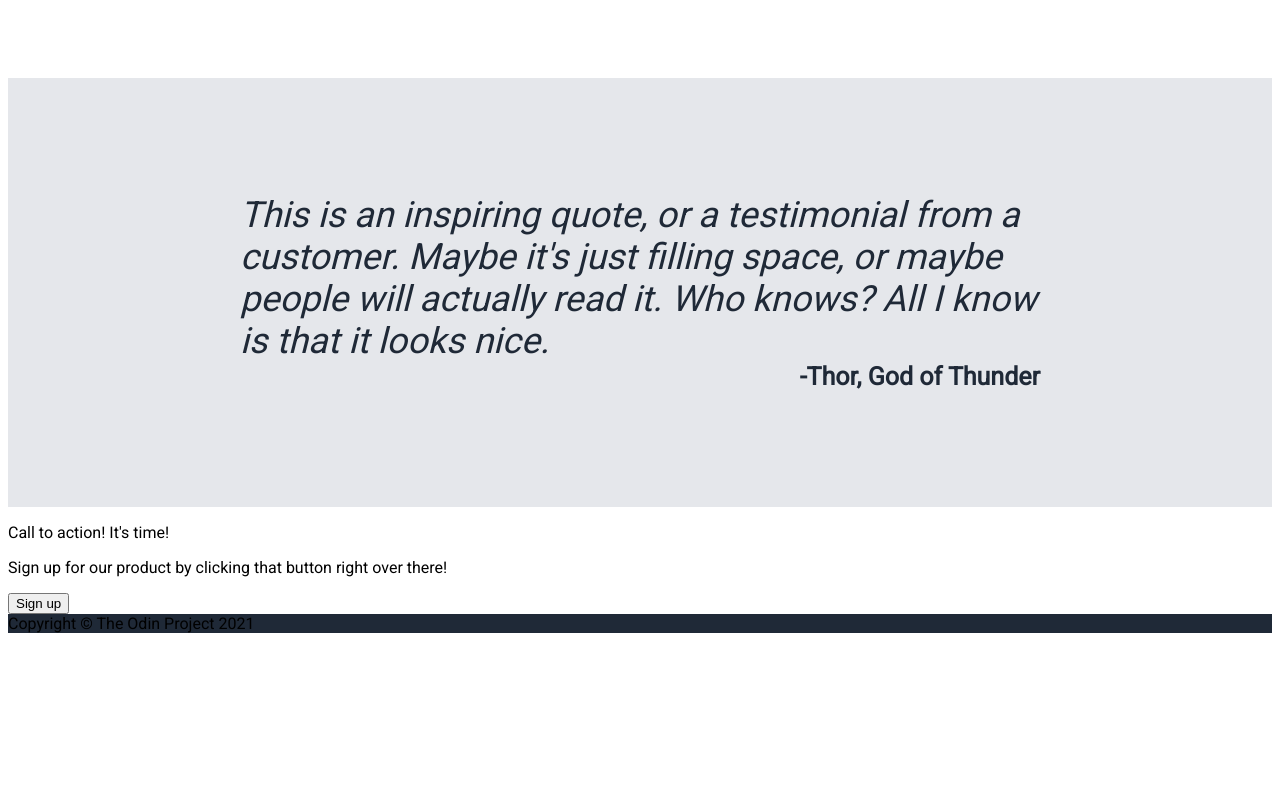
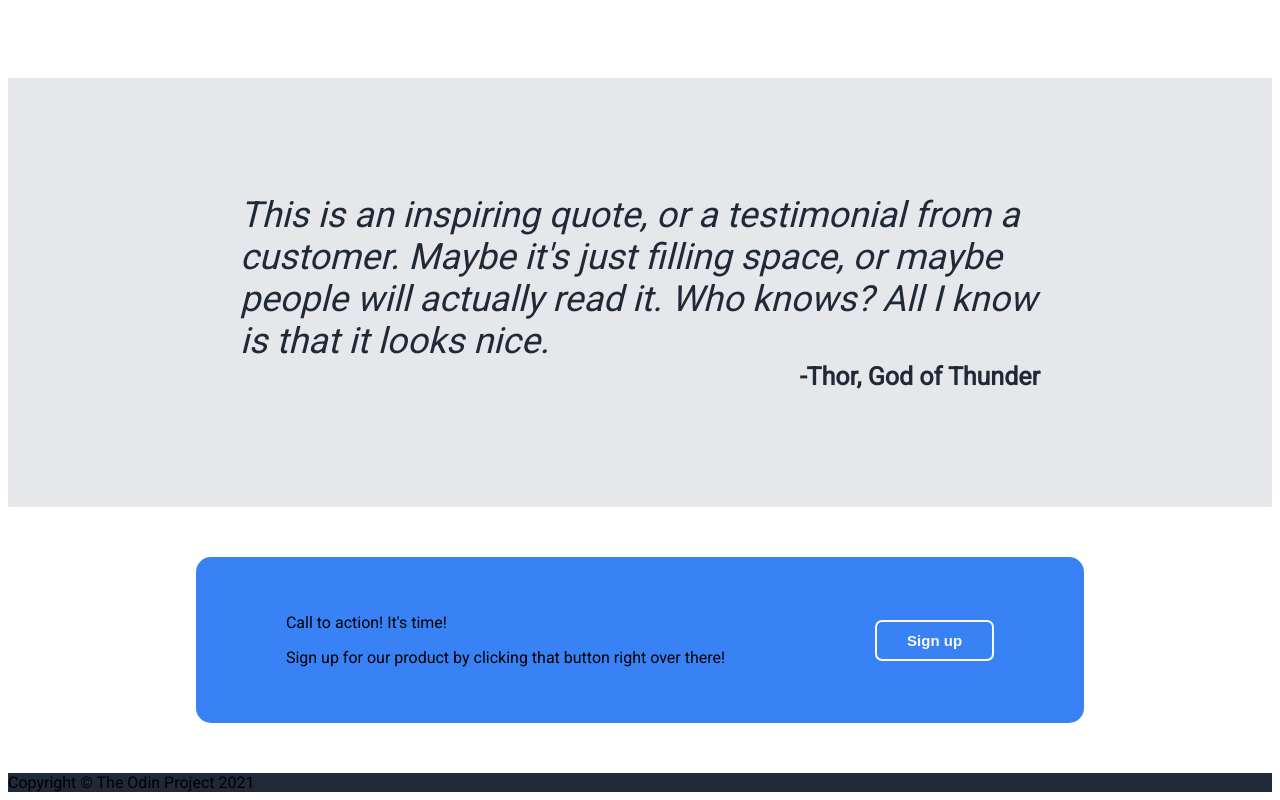
Before and after one commit to MarcoDomi/odin-landing_page, a plain HTML site: page index.html in a window 1280 px wide. Shown: the part 942-1742 px from the top of the page. Before the commit the page ends 1583 px from the top, so only its background shows below. Drawn offline with Linux system fonts and the light colour scheme.

Commit message:
put background color on call to action prompt

```diff
--- a/index.html
+++ b/index.html
@@ -63,9 +63,13 @@
     </div>
 
     <div class="sign-up-prompt">
-        <p>Call to action! It's time!</p>
-        <p>Sign up for our product by clicking that button right over there!</p>
-        <button>Sign up</button>
+        <div class="prompt">
+            <div class="prompt-text">
+                <p>Call to action! It's time!</p>
+                <p>Sign up for our product by clicking that button right over there!</p>
+            </div>
+            <button>Sign up</button>
+        </div>
     </div>
 
     <footer>Copyright &copy The Odin Project 2021</footer>
--- a/styles.css
+++ b/styles.css
@@ -73,7 +73,7 @@ a{
     width: 470px;
 }
 
-.bottom-text > button {
+button {
     background-color: #3882f6;
     color: #F9FAF8;
     padding: 10px 30px;
@@ -155,6 +155,27 @@ blockquote > p {
     text-align: right;
 }
 
+.sign-up-prompt {
+    display: flex;
+    justify-content: center;
+    align-items: center;
+    padding: 50px;
+}
+
+.prompt {
+    background-color: #3882f6;
+    padding: 40px 90px;
+    border-radius: 15px;
+    display: flex;
+    justify-content: space-around;
+    align-items: center;
+    gap: 150px;
+}
+
+.prompt > button {
+    border: 2px solid #F9FAF8;
+}
+
 header,
 footer {
     background-color: #1F2937;
```
